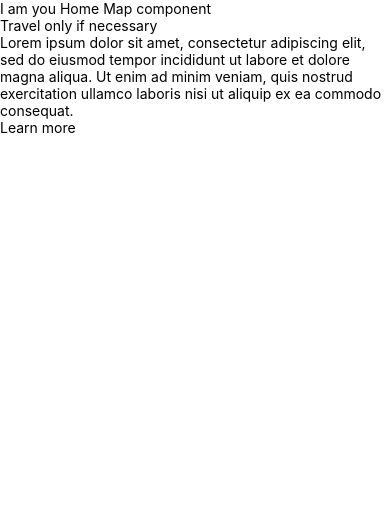
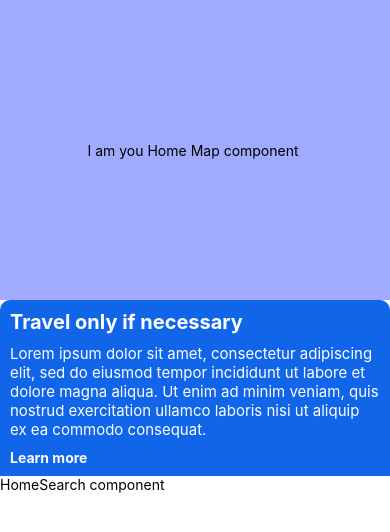
Before and after one commit to gabrielacarr/iOSUber, a React Native app in the folder Uber/: screen / in a window 390 px wide. Shown: the top 532 px of the page. Built offline with nearby package versions, Linux system fonts and the light colour scheme.

Commit message:
Displays: HomeMap + HomeSearch + Covid Message, integrating styles, renders correctly, looking good

```diff
--- a/Uber/src/components/CovidMessage/index.js
+++ b/Uber/src/components/CovidMessage/index.js
@@ -1,17 +1,18 @@
 import React from 'react';
 import {View, Text} from 'react-native';
+import styles from './styles';
 
 const CovidMessage = () => {
   return (
-    <View>
-      <Text>Travel only if necessary </Text>
-      <Text>
+    <View style={styles.container}>
+      <Text style={styles.title}>Travel only if necessary </Text>
+      <Text style={styles.text}>
         Lorem ipsum dolor sit amet, consectetur adipiscing elit, sed do eiusmod
         tempor incididunt ut labore et dolore magna aliqua. Ut enim ad minim
         veniam, quis nostrud exercitation ullamco laboris nisi ut aliquip ex ea
         commodo consequat.
       </Text>
-      <Text>Learn more </Text>
+      <Text style={styles.learnMore}>Learn more </Text>
     </View>
   );
 };
--- /dev/null
+++ b/Uber/src/components/CovidMessage/styles.js
@@ -0,0 +1,26 @@
+import {StyleSheet} from 'react-native';
+
+const styles = StyleSheet.create({
+  container: {
+    backgroundColor: '#1065e9',
+    padding: 10,
+    borderTopLeftRadius: 10,
+    borderTopRightRadius: 10,
+  },
+  title: {
+    color: 'white',
+    fontSize: 20,
+    fontWeight: 'bold',
+    marginBottom: 10,
+  },
+  text: {
+    color: '#fff',
+    fontSize: 15,
+    marginBottom: 10,
+  },
+  learnMore: {
+    color: '#fff',
+    fontWeight: 'bold',
+  },
+});
+export default styles;
--- a/Uber/src/components/HomeMap/index.js
+++ b/Uber/src/components/HomeMap/index.js
@@ -3,7 +3,13 @@ import {View, Text} from 'react-native';
 
 const HomeMap = () => {
   return (
-    <View>
+    <View
+      style={{
+        height: 300,
+        backgroundColor: '#a0abff',
+        justifyContent: 'center',
+        alignItems: 'center',
+      }}>
       <Text>I am you Home Map component </Text>
     </View>
   );
--- /dev/null
+++ b/Uber/src/components/HomeSearch/index.js
@@ -0,0 +1,11 @@
+import React from 'react';
+import {View, Text} from 'react-native';
+
+const HomeSearch = () => {
+  return (
+    <View>
+      <Text>HomeSearch component</Text>
+    </View>
+  );
+};
+export default HomeSearch;
--- a/Uber/src/screens/HomeScreen/index.js
+++ b/Uber/src/screens/HomeScreen/index.js
@@ -2,6 +2,7 @@ import React from 'react';
 import {View, Text} from 'react-native';
 import HomeMap from '../../components/HomeMap';
 import CovidMessage from '../../components/CovidMessage';
+import HomeSearch from '../../components/HomeSearch';
 const HomeScreen = () => {
   return (
     <View>
@@ -9,7 +10,9 @@ const HomeScreen = () => {
 
       {/* Covid Message */}
       <CovidMessage />
+
       {/* Bottom Component */}
+      <HomeSearch />
     </View>
   );
 };
```
